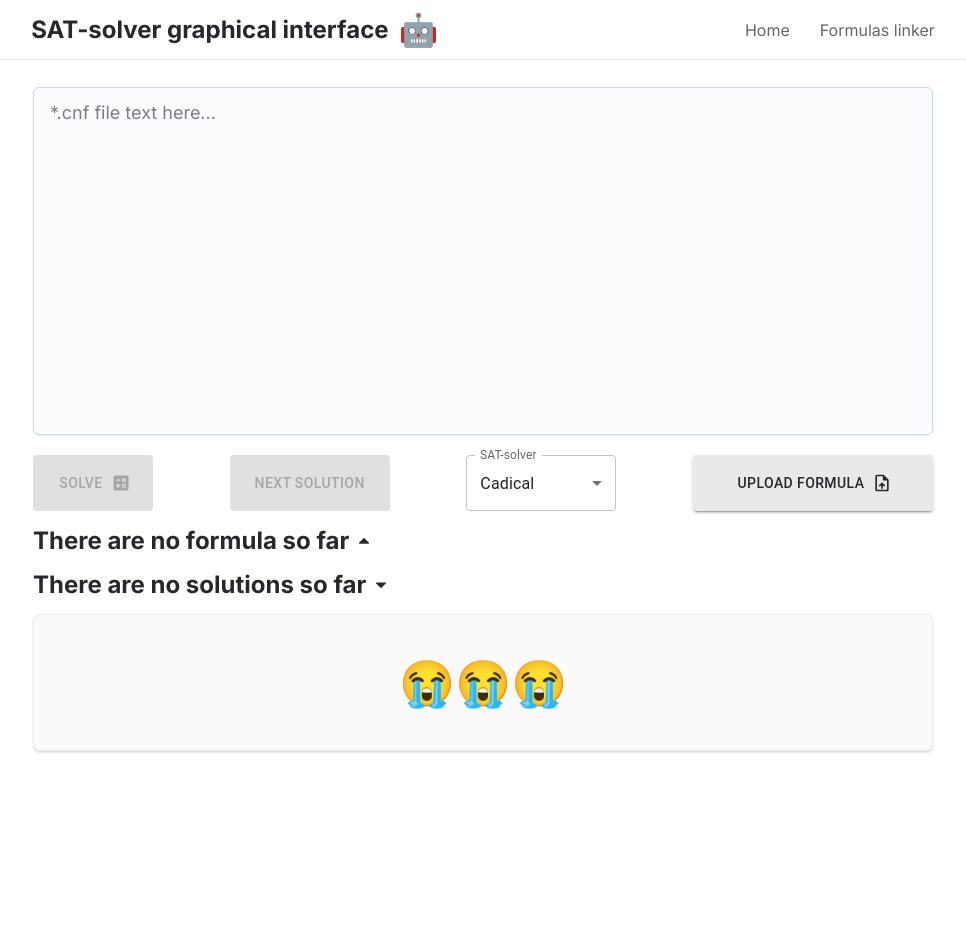
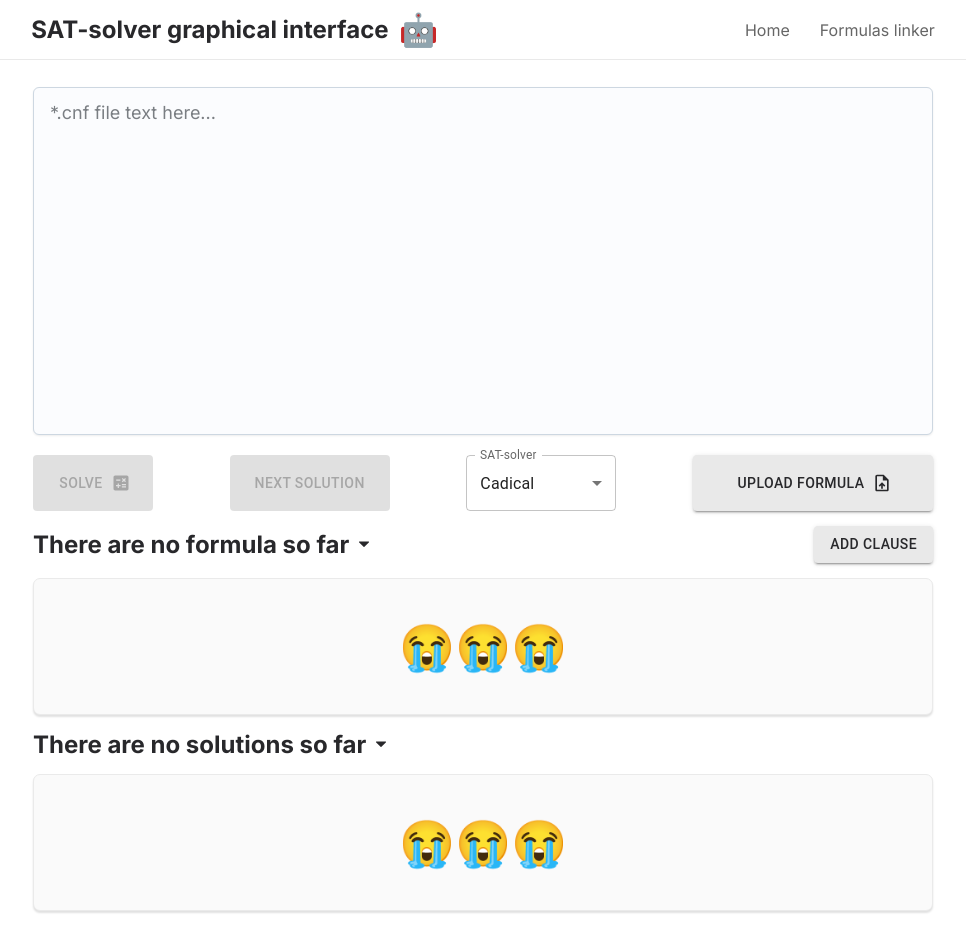
Before and after one commit to vvvvvvvector/SAT-solver-graphical-interface-client, a React (Vite) app: page / in a window 1280 px wide. Shown: the whole page, without its empty margins (157-1123 px from the left). Before the commit the page ends 800 px from the top, so only its background shows below. Built offline with nearby package versions, Linux system fonts and the light colour scheme.

Commit message:
refactoring

```diff
--- a/src/App.tsx
+++ b/src/App.tsx
@@ -1,6 +1,6 @@
 import { Formula, Header, Solutions, Panel } from "./components";
 
-import "./styles.scss";
+import "./styles/global.scss";
 
 export default function App() {
   return (
--- a/src/components/Clause/Clause.module.scss
+++ b/src/components/Clause/Clause.module.scss
@@ -4,11 +4,17 @@
   .edit {
     position: relative;
 
+    input {
+      padding: 5px;
+      border-radius: 5px;
+      border: 1px solid #686868;
+    }
+
     .save {
       cursor: pointer;
       position: absolute;
       right: -7px;
-      top: -4px;
+      top: -7px;
 
       color: #686868;
 
@@ -21,8 +27,8 @@
   .controls {
     visibility: hidden;
     position: absolute;
-    right: -8px;
-    top: -12px;
+    right: -10px;
+    top: -13px;
 
     svg {
       cursor: pointer;
--- a/src/components/Clause/Clause.tsx
+++ b/src/components/Clause/Clause.tsx
@@ -3,6 +3,7 @@ import { toast } from "react-hot-toast";
 
 import { useDispatch } from "react-redux";
 import { editClause, removeClause } from "../../redux/slices/formula";
+import { clearTextArea } from "../../redux/slices/textArea";
 
 import SaveIcon from "@mui/icons-material/Save";
 
@@ -24,6 +25,7 @@ export const Clause: React.FC<{ clause: ClauseType }> = ({ clause }) => {
     toast.success("Clause was successfully removed!");
 
     sessionStorage.clear();
+    dispatch(clearTextArea());
   };
 
   const onEditClause = () => {
@@ -39,6 +41,7 @@ export const Clause: React.FC<{ clause: ClauseType }> = ({ clause }) => {
     toast.success("Clause was successfully updated!");
 
     sessionStorage.clear();
+    dispatch(clearTextArea());
   };
 
   return (
@@ -46,6 +49,10 @@ export const Clause: React.FC<{ clause: ClauseType }> = ({ clause }) => {
       {editMode ? (
         <div className={styles.edit}>
           <input
+            autoFocus
+            onKeyDown={(event) => {
+              if (event.key === "Enter") onEditClause();
+            }}
             value={value}
             onChange={(event) => setValue(event.target.value)}
           />
--- a/src/components/Formula/Formula.tsx
+++ b/src/components/Formula/Formula.tsx
@@ -2,8 +2,9 @@ import React from "react";
 import { toast } from "react-hot-toast";
 
 import { useDispatch, useSelector } from "react-redux";
-import { addClause } from "../../redux/slices/formula";
 import { RootState } from "../../redux/store";
+import { addClause, setFormulaOpened } from "../../redux/slices/formula";
+import { clearTextArea } from "../../redux/slices/textArea";
 
 import { Button } from "@mui/material";
 
@@ -16,9 +17,7 @@ import styles from "./Formula.module.scss";
 export const Formula: React.FC = () => {
   const dispatch = useDispatch();
 
-  const [opened, setOpened] = React.useState(false);
-
-  const { clauses } = useSelector((state: RootState) => state.formula);
+  const { clauses, opened } = useSelector((state: RootState) => state.formula);
 
   const onClickAddCluase = () => {
     let input = window.prompt("Enter clause: ");
@@ -31,13 +30,15 @@ export const Formula: React.FC = () => {
     }
 
     sessionStorage.clear();
+
+    dispatch(clearTextArea());
   };
 
   return (
     <>
       <div className={styles.header}>
         <div className={styles["header__left"]}>
-          <h2 onClick={() => setOpened(!opened)}>
+          <h2 onClick={() => dispatch(setFormulaOpened(!opened))}>
             {clauses.length > 0
               ? "Formula in CNF"
               : "There are no formula so far"}
--- a/src/components/Panel/Panel.tsx
+++ b/src/components/Panel/Panel.tsx
@@ -1,14 +1,16 @@
 import React from "react";
 import toast from "react-hot-toast";
 
-import { useDispatch } from "react-redux";
+import axiosInstance from "../../axios";
+
+import { useDispatch, useSelector } from "react-redux";
+import { RootState } from "../../redux/store";
 import { setFormula } from "../../redux/slices/formula";
 import {
   setFirstSolution,
   setNextSolution,
 } from "../../redux/slices/solutions";
-
-import axiosInstance from "../../axios";
+import { setTextArea } from "../../redux/slices/textArea";
 
 import {
   Button,
@@ -30,7 +32,8 @@ import styles from "./Panel.module.scss";
 export const Panel: React.FC = () => {
   const dispatch = useDispatch();
 
-  const [cnf, setCnf] = React.useState("");
+  const { cnf } = useSelector((state: RootState) => state.textArea);
+
   const [solver, setSolver] = React.useState("cd");
   const [loading, setLoading] = React.useState(false);
 
@@ -105,13 +108,15 @@ export const Panel: React.FC = () => {
 
       reader.onload = () => {
         toast.success("Formula was successfully uploaded!");
-        setCnf(reader.result as string);
+        dispatch(setTextArea(reader.result as string));
       };
 
       reader.onerror = () => {
         toast.error("Error while reading file!");
       };
     }
+
+    e.target.value = ""; // allows re-add the same file again
   };
 
   return (
@@ -121,7 +126,7 @@ export const Panel: React.FC = () => {
           marginBottom: "20px",
         }}
         value={cnf}
-        onChange={(event) => setCnf(event.target.value)}
+        onChange={(event) => dispatch(setTextArea(event.target.value))}
         minRows={12}
         maxRows={12}
         size="lg"
--- a/src/components/Solutions/Solutions.tsx
+++ b/src/components/Solutions/Solutions.tsx
@@ -1,19 +1,22 @@
 import React from "react";
 
-import { useSelector } from "react-redux";
+import { useDispatch, useSelector } from "react-redux";
 import { RootState } from "../../redux/store";
+import { setSolutionsOpened } from "../../redux/slices/solutions";
 
 import styles from "./Solutions.module.scss";
 
 export const Solutions: React.FC = () => {
-  const [opened, setOpened] = React.useState(true);
+  const dispatch = useDispatch();
 
-  const { solutions } = useSelector((state: RootState) => state.solutions);
+  const { solutions, opened } = useSelector(
+    (state: RootState) => state.solutions
+  );
 
   return (
     <>
       <div className={styles["header"]}>
-        <h2 onClick={() => setOpened(!opened)}>
+        <h2 onClick={() => dispatch(setSolutionsOpened(!opened))}>
           {solutions.length > 0 ? "Solutions" : "There are no solutions so far"}
         </h2>
         <svg
--- a/src/components/Variable/Variable.tsx
+++ b/src/components/Variable/Variable.tsx
@@ -3,6 +3,7 @@ import { toast } from "react-hot-toast";
 
 import { useDispatch } from "react-redux";
 import { removeVariable } from "../../redux/slices/formula";
+import { clearTextArea } from "../../redux/slices/textArea";
 
 import { VariableType } from "../../shared/types";
 
@@ -23,6 +24,8 @@ export const Variable: React.FC<{ variable: VariableType }> = ({
     toast.success("Variable was successfully removed!");
 
     sessionStorage.clear();
+
+    dispatch(clearTextArea());
   };
 
   return (
--- a/src/redux/slices/formula.ts
+++ b/src/redux/slices/formula.ts
@@ -10,6 +10,7 @@ type VariableId = {
 };
 
 const initialState = {
+  opened: true,
   clauses: [] as ClauseType[],
 };
 
@@ -17,7 +18,11 @@ export const formulaSlice = createSlice({
   name: "formula",
   initialState,
   reducers: {
+    setFormulaOpened(state, action: PayloadAction<boolean>) {
+      state.opened = action.payload;
+    },
     setFormula(state, action: PayloadAction<ClauseType[]>) {
+      state.opened = false;
       state.clauses = action.payload;
     },
     addClause(state, action: PayloadAction<number[]>) {
@@ -78,6 +83,7 @@ export const {
   editClause,
   removeClause,
   removeVariable,
+  setFormulaOpened,
 } = formulaSlice.actions;
 
 export default formulaSlice.reducer;
--- a/src/redux/slices/solutions.ts
+++ b/src/redux/slices/solutions.ts
@@ -1,6 +1,7 @@
 import { createSlice, PayloadAction } from "@reduxjs/toolkit";
 
 const initialState = {
+  opened: true,
   solutions: [] as number[][],
 };
 
@@ -8,6 +9,9 @@ export const solutionsSlice = createSlice({
   name: "solutions",
   initialState,
   reducers: {
+    setSolutionsOpened(state, action: PayloadAction<boolean>) {
+      state.opened = action.payload;
+    },
     setFirstSolution(state, action: PayloadAction<number[]>) {
       state.solutions = [action.payload];
     },
@@ -17,6 +21,7 @@ export const solutionsSlice = createSlice({
   },
 });
 
-export const { setFirstSolution, setNextSolution } = solutionsSlice.actions;
+export const { setFirstSolution, setNextSolution, setSolutionsOpened } =
+  solutionsSlice.actions;
 
 export default solutionsSlice.reducer;
--- /dev/null
+++ b/src/redux/slices/textArea.ts
@@ -0,0 +1,20 @@
+import { createSlice, PayloadAction } from "@reduxjs/toolkit";
+
+export const textAreaSlice = createSlice({
+  name: "textArea",
+  initialState: {
+    cnf: "",
+  },
+  reducers: {
+    setTextArea(state, action: PayloadAction<string>) {
+      state.cnf = action.payload;
+    },
+    clearTextArea(state) {
+      state.cnf = "";
+    },
+  },
+});
+
+export const { setTextArea, clearTextArea } = textAreaSlice.actions;
+
+export default textAreaSlice.reducer;
--- a/src/redux/store.ts
+++ b/src/redux/store.ts
@@ -2,11 +2,13 @@ import { configureStore } from "@reduxjs/toolkit";
 
 import formula from "./slices/formula";
 import solutions from "./slices/solutions";
+import textArea from "./slices/textArea";
 
 export const store = configureStore({
   reducer: {
     formula,
     solutions,
+    textArea,
   },
 });
 
```
Also changed, not shown: src/styles/global.scss (renamed from src/styles.scss).
